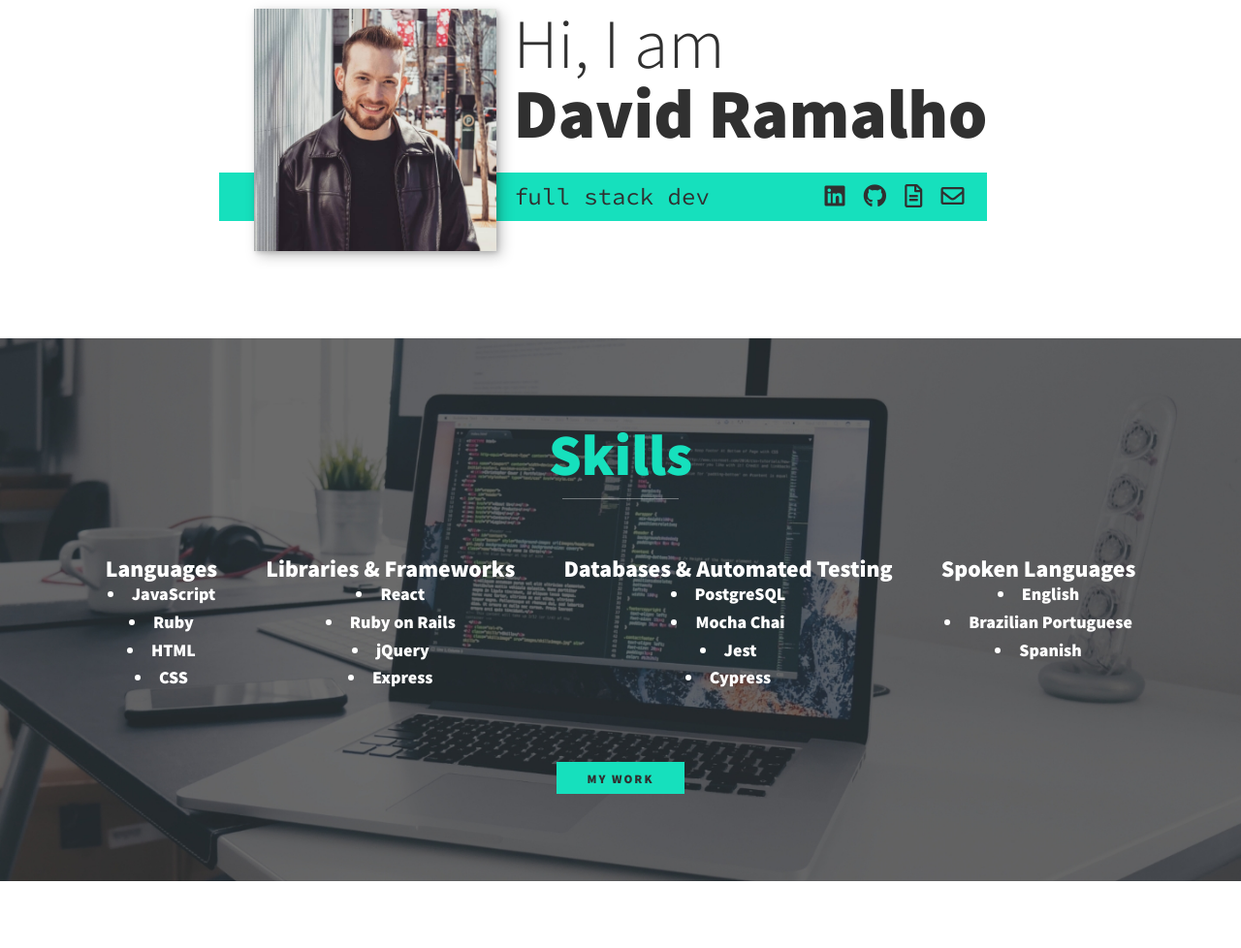
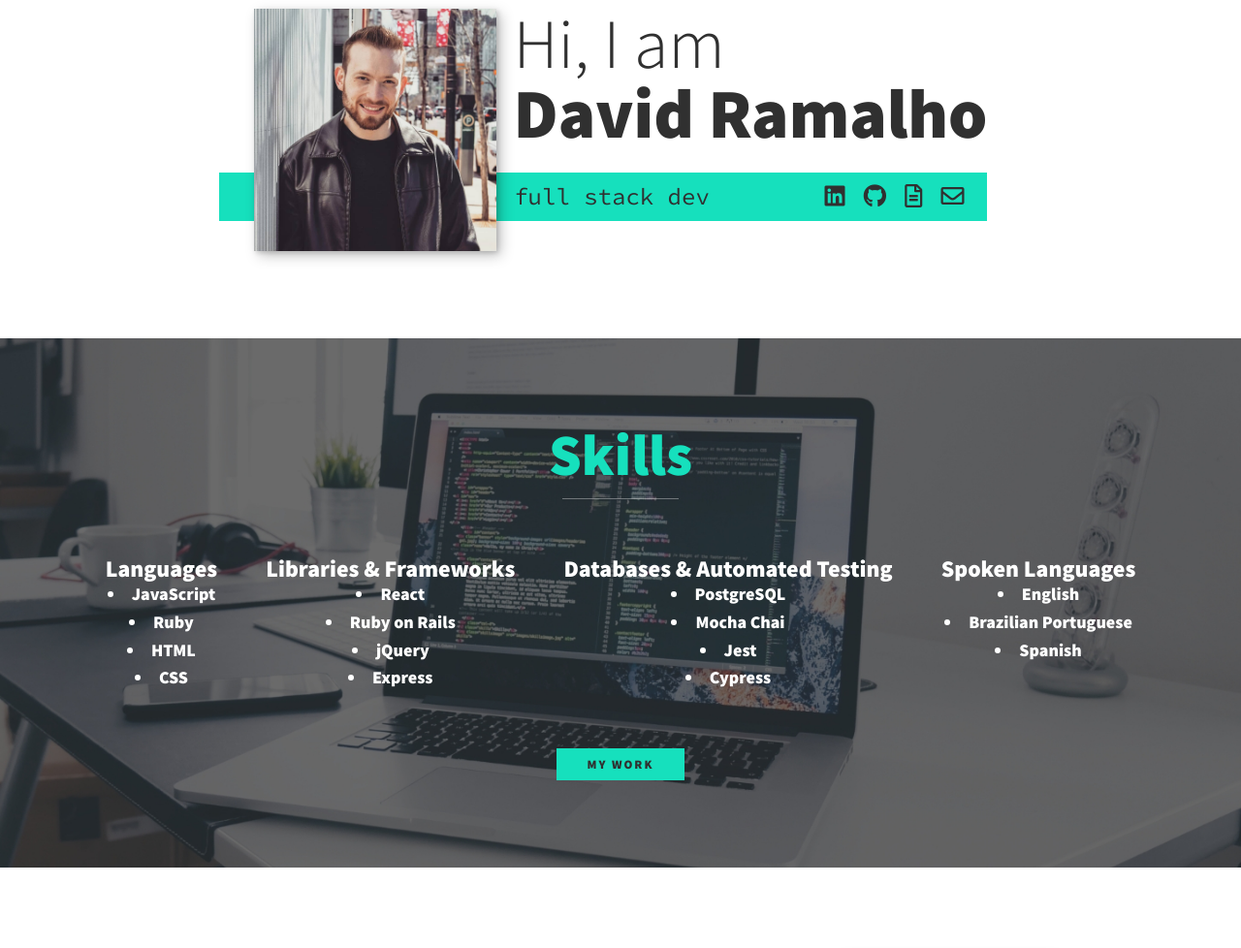
Before and after one commit to davidRamalho/portfolio, a PHP site: page / in a window 1280 px wide. Shown: the part 117-1095 px from the top of the page at 97% size. Run offline with PHP 8.4, Linux system fonts and the light colour scheme; some libraries are stand-ins or nearby versions.

Commit message:
fixed stling

```diff
--- a/css/style.css
+++ b/css/style.css
@@ -327,7 +327,7 @@ header {
 }
 
 .services {
-    margin-bottom: 4em;
+    margin-bottom: 0em;
 }
 
 .service {
--- a/index.html
+++ b/index.html
@@ -66,7 +66,7 @@
                     </li>
                     <li>
                       CSS
-                    </li>
+                    </li><br/><br/>
                 </div> <!-- / service -->
 
                 <div class="service">
@@ -82,7 +82,7 @@
                   </li>
                   <li>
                     Express
-                  </li>
+                  </li><br/><br/>
               </div> <!-- / service -->
 
               <div class="service">
@@ -98,7 +98,7 @@
                 </li>
                 <li>
                   Cypress
-                </li>
+                </li><br/><br/>
             </div> <!-- / service -->
             <div class="service">
               <h3>Spoken Languages</h3>
@@ -110,7 +110,7 @@
               </li>
               <li>
                 Spanish
-              </li>
+              </li><br/><br/>
             </div> <!-- / service -->
             </div> <!-- / services -->
 
```
